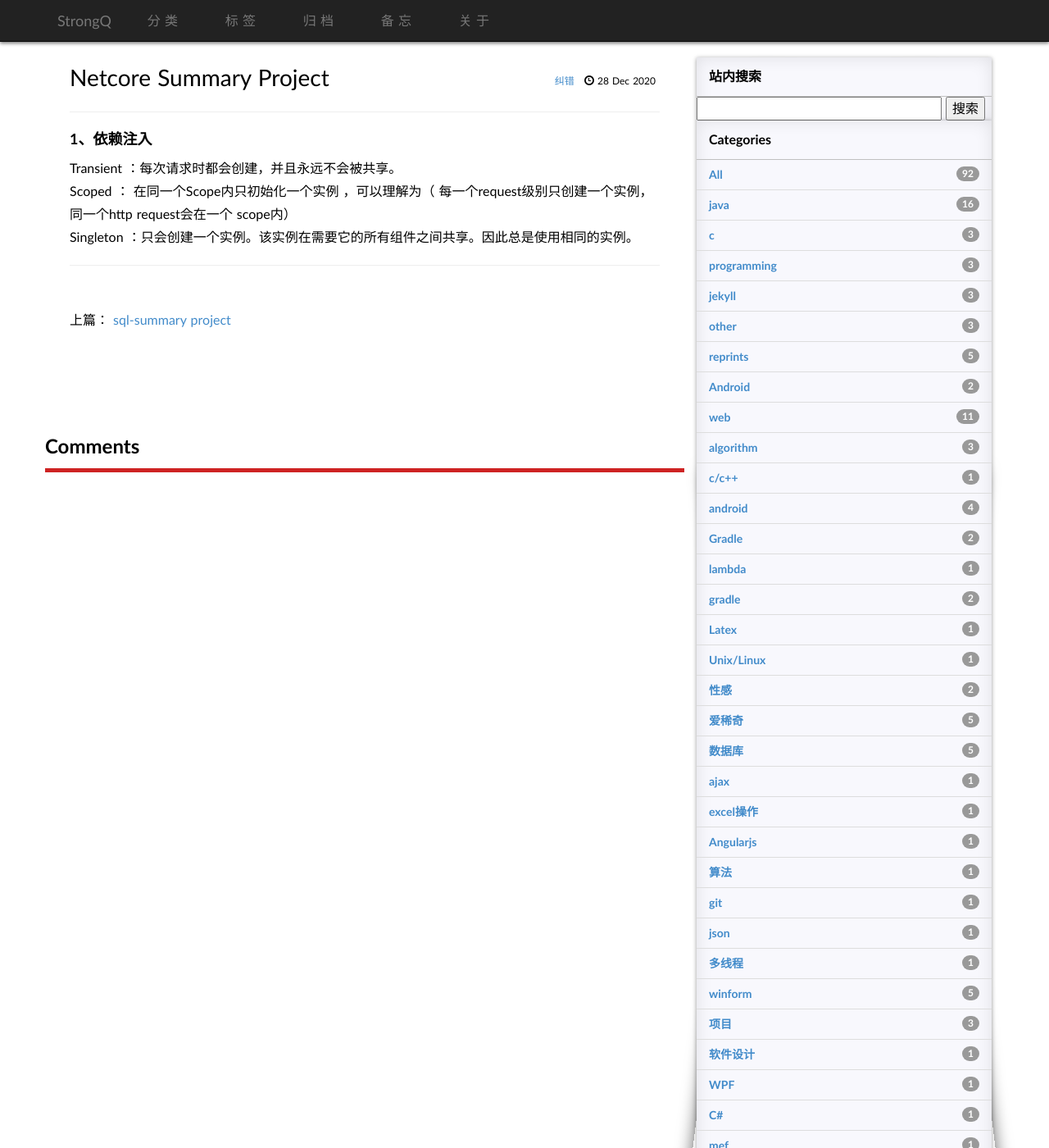
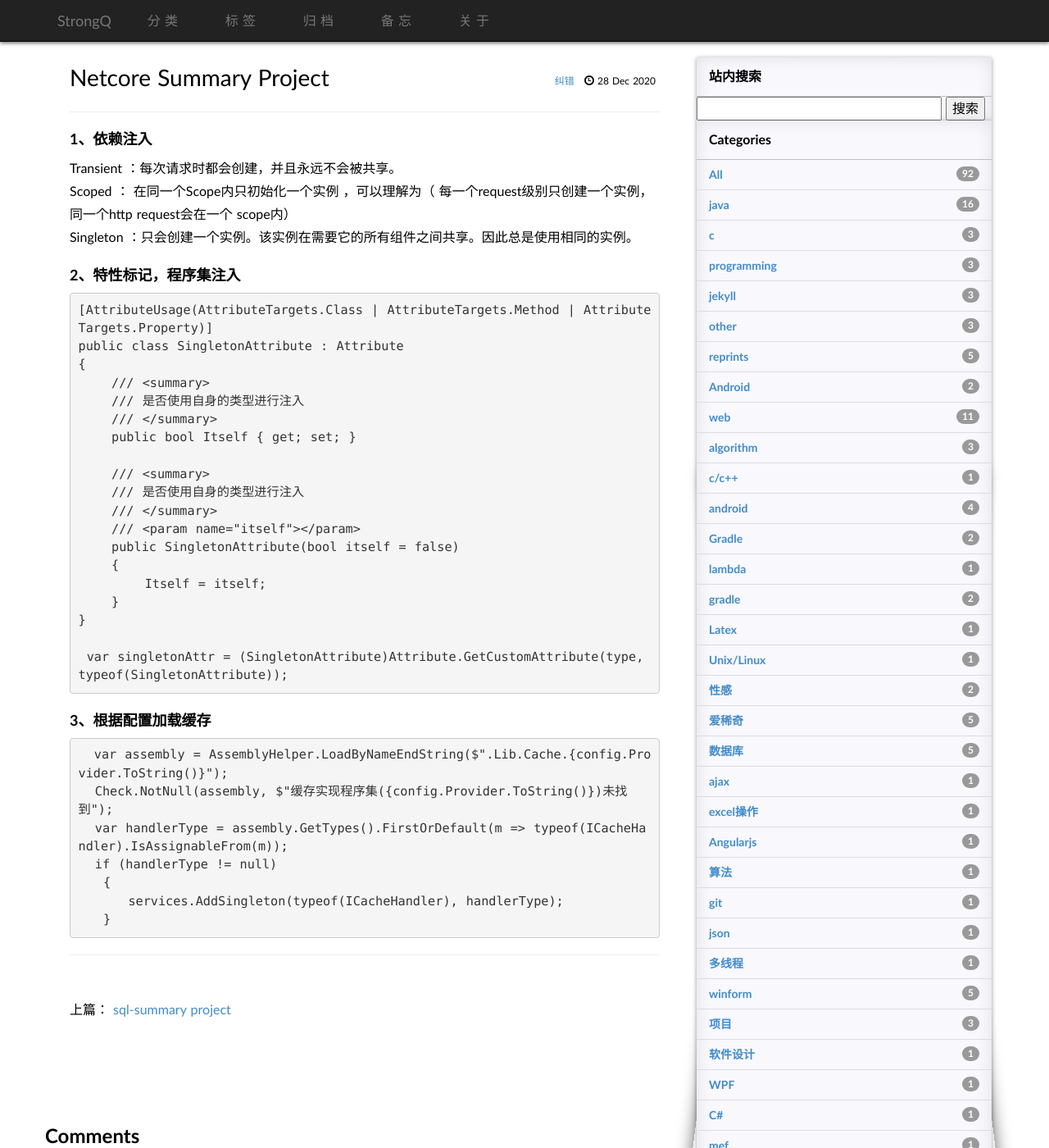
Before and after one commit to strongQ/caoyinping, a Jekyll site: the page built from _posts/2020-12-28-netcore-summary-project.md, in a window 1280 px wide and 1400 px high. Shown: the whole window at 82% size. Built offline with Jekyll 4.4.1, drawn with Linux system fonts in a browser that asks for light colours; some web fonts are replaced; our own code applies the rules of GitHub Pages for plain Markdown files; comment, search, counter and statistics services are not loaded.

Commit message:
添加netcore用法

```diff
--- a/_posts/2020-12-28-netcore-summary-project.md
+++ b/_posts/2020-12-28-netcore-summary-project.md
@@ -2,3 +2,33 @@
    Transient ：每次请求时都会创建，并且永远不会被共享。
    Scoped ： 在同一个Scope内只初始化一个实例 ，可以理解为（ 每一个request级别只创建一个实例，同一个http request会在一个 scope内）
    Singleton ：只会创建一个实例。该实例在需要它的所有组件之间共享。因此总是使用相同的实例。
+
+### 2、特性标记，程序集注入
+    [AttributeUsage(AttributeTargets.Class | AttributeTargets.Method | AttributeTargets.Property)]
+    public class SingletonAttribute : Attribute
+    {
+        /// <summary>
+        /// 是否使用自身的类型进行注入
+        /// </summary>
+        public bool Itself { get; set; }
+
+        /// <summary>
+        /// 是否使用自身的类型进行注入
+        /// </summary>
+        /// <param name="itself"></param>
+        public SingletonAttribute(bool itself = false)
+        {
+            Itself = itself;
+        }
+    }
+
+     var singletonAttr = (SingletonAttribute)Attribute.GetCustomAttribute(type, typeof(SingletonAttribute));
+
+### 3、根据配置加载缓存
+      var assembly = AssemblyHelper.LoadByNameEndString($".Lib.Cache.{config.Provider.ToString()}");
+      Check.NotNull(assembly, $"缓存实现程序集({config.Provider.ToString()})未找到");
+      var handlerType = assembly.GetTypes().FirstOrDefault(m => typeof(ICacheHandler).IsAssignableFrom(m));
+      if (handlerType != null)
+       {
+          services.AddSingleton(typeof(ICacheHandler), handlerType);
+       }
```
